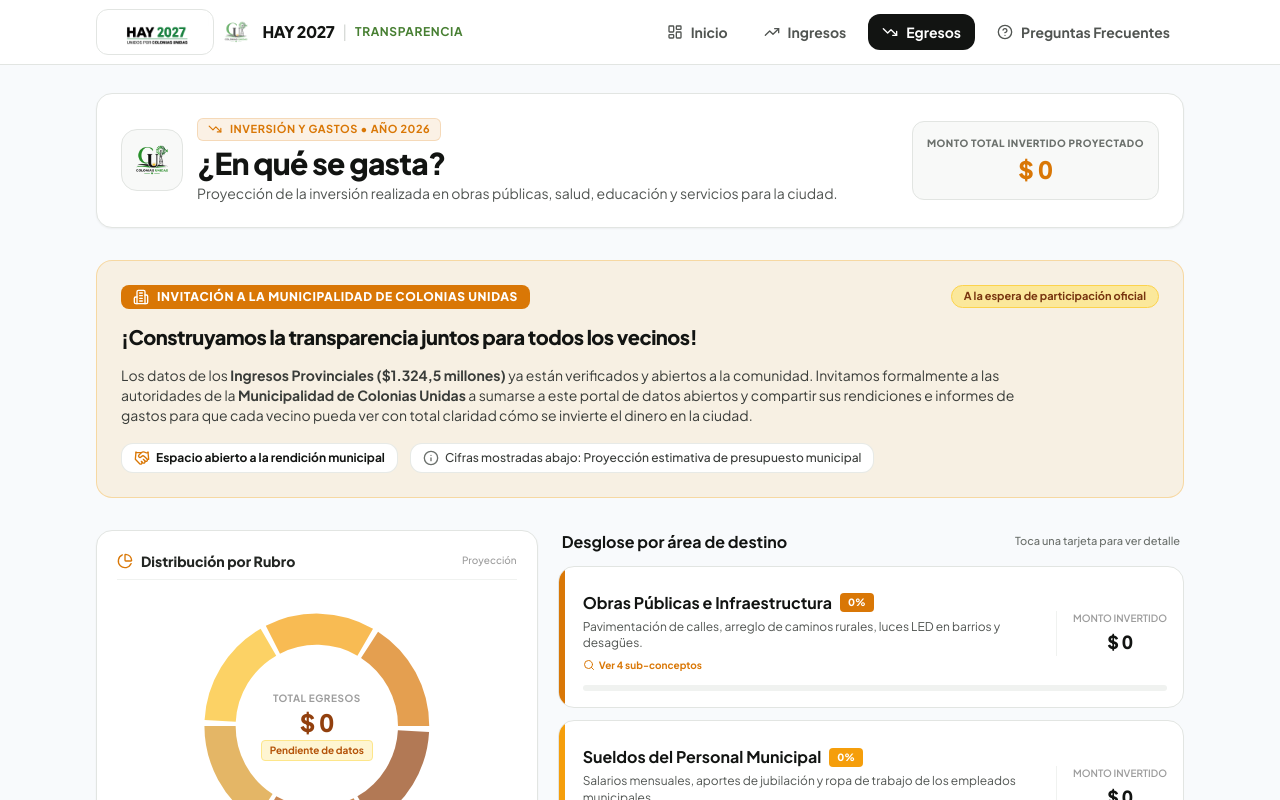
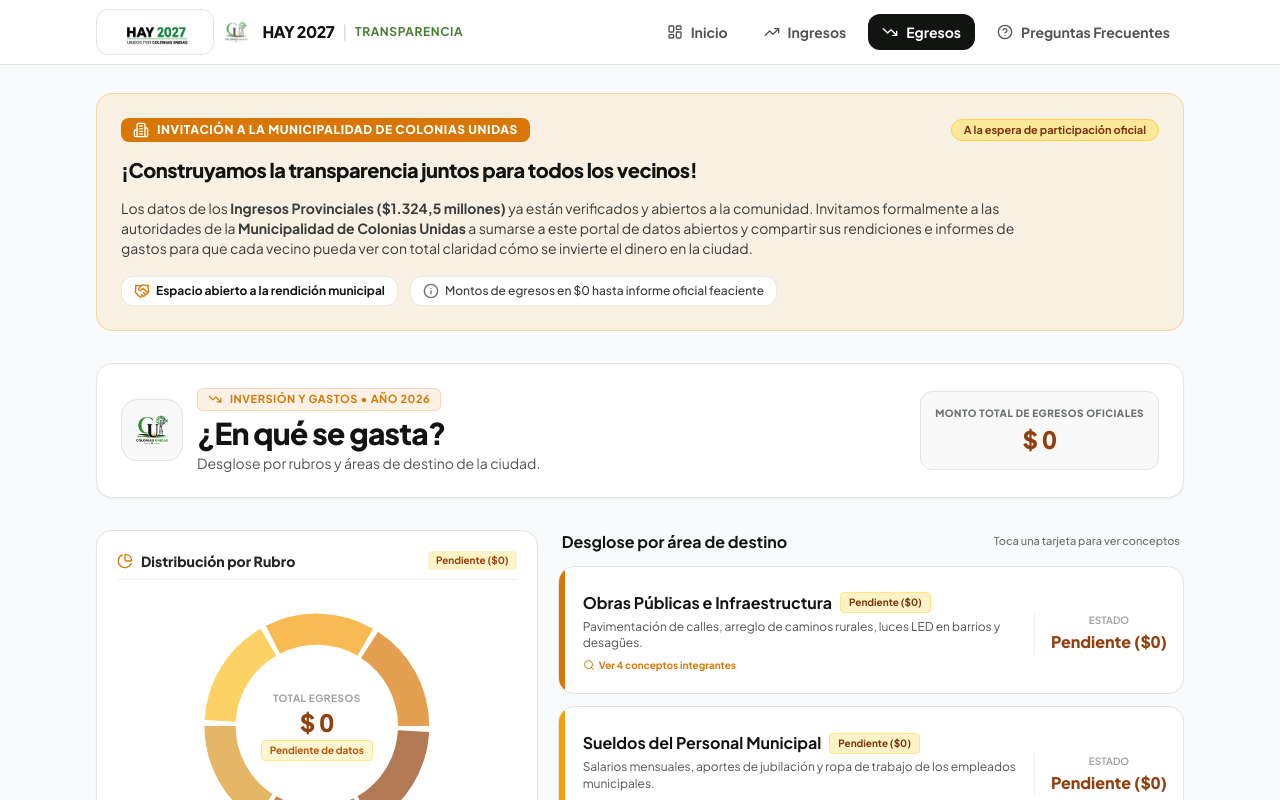
Before and after one commit to ulicseg/ColoniasUnidas, a React (Vite) app: page /egresos in a window 1280 px wide. Shown: the top 800 px of the page. Built offline with nearby package versions, Linux system fonts and the light colour scheme.

Commit message:
Ubicar el banner de invitación a la Municipalidad arriba del todo en la vista de Egresos

```diff
--- a/src/pages/Egresos.tsx
+++ b/src/pages/Egresos.tsx
@@ -16,44 +16,7 @@ export const Egresos: React.FC = () => {
   return (
     <div className="space-y-6 sm:space-y-8 py-1 animate-in fade-in duration-300 max-w-6xl mx-auto px-1 sm:px-0">
 
-      {/* Header de Sección Responsivo */}
-      <div className="bg-white rounded-2xl p-4 sm:p-6 border border-neutral-200 shadow-sm">
-        <div className="flex flex-col sm:flex-row sm:items-center justify-between gap-4">
-          <div className="flex items-center gap-3.5">
-            <div className="bg-neutral-50 p-2.5 rounded-2xl border border-neutral-200 shadow-xs shrink-0 hidden sm:block">
-              <img
-                src="/assets/logo-cu.png"
-                alt="Emblema Colonias Unidas"
-                className="h-10 w-10 object-contain"
-              />
-            </div>
-            <div>
-              <div className="inline-flex items-center gap-2 text-brand-amber bg-brand-amber/10 border border-brand-amber/20 px-2.5 py-0.5 rounded-md text-[11px] font-bold uppercase tracking-wider mb-1">
-                <TrendingDown className="w-3.5 h-3.5" />
-                <span>Inversión y Gastos • {periodoActual}</span>
-              </div>
-              <h1 className="text-xl sm:text-2xl lg:text-3xl font-black text-neutral-900 tracking-tight">
-                ¿En qué se gasta?
-              </h1>
-              <p className="text-xs sm:text-sm text-neutral-600 max-w-2xl leading-relaxed mt-0.5">
-                Proyección de la inversión realizada en obras públicas, salud, educación y servicios para la ciudad.
-              </p>
-            </div>
-          </div>
-
-          {/* Monto Total Invertido */}
-          <div className="bg-neutral-50 border border-neutral-200 rounded-xl p-3.5 text-center shrink-0 min-w-full sm:min-w-[210px] self-center sm:self-auto">
-            <span className="text-[10px] font-extrabold text-neutral-500 uppercase tracking-wider block text-center">
-              Monto Total Invertido Proyectado
-            </span>
-            <span className="text-xl sm:text-2xl font-black text-brand-amber block mt-0.5 tabular-nums text-center">
-              {formatCurrency(totalEgresos)}
-            </span>
-          </div>
-        </div>
-      </div>
-
-      {/* Banner de Invitación Abierta a la Municipalidad */}
+      {/* Banner de Invitación a la Municipalidad - ARRIBA DEL TODO */}
       <div className="bg-amber-500/10 border border-amber-500/30 rounded-2xl p-5 sm:p-6 text-neutral-900 space-y-3.5 shadow-xs">
         <div className="flex flex-col sm:flex-row items-start sm:items-center justify-between gap-3">
           <div className="inline-flex items-center gap-2 bg-brand-amber text-white px-3 py-1 rounded-lg text-xs font-black uppercase tracking-wider">
@@ -80,8 +43,45 @@ export const Egresos: React.FC = () => {
           </span>
           <span className="flex items-center gap-1.5 bg-white px-3 py-1.5 rounded-xl border border-neutral-200/80 shadow-2xs">
             <Info className="w-4 h-4 text-neutral-500" />
-            <span>Cifras mostradas abajo: Proyección estimativa de presupuesto municipal</span>
+            <span>Montos de egresos en $0 hasta informe oficial feaciente</span>
           </span>
+        </div>
+      </div>
+
+      {/* Header de Sección Responsivo */}
+      <div className="bg-white rounded-2xl p-4 sm:p-6 border border-neutral-200 shadow-sm">
+        <div className="flex flex-col sm:flex-row sm:items-center justify-between gap-4">
+          <div className="flex items-center gap-3.5">
+            <div className="bg-neutral-50 p-2.5 rounded-2xl border border-neutral-200 shadow-xs shrink-0 hidden sm:block">
+              <img
+                src="/assets/logo-cu.png"
+                alt="Emblema Colonias Unidas"
+                className="h-10 w-10 object-contain"
+              />
+            </div>
+            <div>
+              <div className="inline-flex items-center gap-2 text-brand-amber bg-brand-amber/10 border border-brand-amber/20 px-2.5 py-0.5 rounded-md text-[11px] font-bold uppercase tracking-wider mb-1">
+                <TrendingDown className="w-3.5 h-3.5" />
+                <span>Inversión y Gastos • {periodoActual}</span>
+              </div>
+              <h1 className="text-xl sm:text-2xl lg:text-3xl font-black text-neutral-900 tracking-tight">
+                ¿En qué se gasta?
+              </h1>
+              <p className="text-xs sm:text-sm text-neutral-600 max-w-2xl leading-relaxed mt-0.5">
+                Desglose por rubros y áreas de destino de la ciudad.
+              </p>
+            </div>
+          </div>
+
+          {/* Monto Total Invertido */}
+          <div className="bg-neutral-50 border border-neutral-200 rounded-xl p-3.5 text-center shrink-0 min-w-full sm:min-w-[210px] self-center sm:self-auto">
+            <span className="text-[10px] font-extrabold text-neutral-500 uppercase tracking-wider block text-center">
+              Monto Total de Egresos Oficiales
+            </span>
+            <span className="text-xl sm:text-2xl font-black text-amber-800 block mt-0.5 tabular-nums text-center">
+              {formatCurrency(totalEgresos)}
+            </span>
+          </div>
         </div>
       </div>
 
@@ -95,7 +95,7 @@ export const Egresos: React.FC = () => {
               <PieChartIcon className="w-4 h-4 text-brand-amber" />
               <span>Distribución por Rubro</span>
             </h2>
-            <span className="text-[10px] text-neutral-400 font-medium">Proyección</span>
+            <span className="text-[10px] text-amber-800 font-bold bg-amber-100 px-2 py-0.5 rounded">Pendiente ($0)</span>
           </div>
 
           <div className="w-full py-1">
@@ -103,7 +103,7 @@ export const Egresos: React.FC = () => {
           </div>
 
           <p className="text-[11px] text-neutral-400 text-center font-medium pt-1">
-            Toca o pasa sobre una sección para ver el monto invertido.
+            Toca o pasa sobre una sección para ver el rubro.
           </p>
         </div>
 
@@ -114,7 +114,7 @@ export const Egresos: React.FC = () => {
               Desglose por área de destino
             </h2>
             <span className="text-[11px] font-medium text-neutral-500 hidden sm:inline">
-              Toca una tarjeta para ver detalle
+              Toca una tarjeta para ver conceptos
             </span>
           </div>
 
@@ -137,10 +137,9 @@ export const Egresos: React.FC = () => {
                       {item.nombre}
                     </h3>
                     <span
-                      className="text-[10px] font-extrabold px-2 py-0.5 rounded text-white shrink-0"
-                      style={{ backgroundColor: item.color || '#d97706' }}
+                      className="text-[10px] font-bold px-2 py-0.5 rounded bg-amber-100 text-amber-900 border border-amber-200 shrink-0"
                     >
-                      {item.porcentaje}%
+                      Pendiente ($0)
                     </span>
                   </div>
                   <p className="text-xs text-neutral-600 leading-snug font-normal">
@@ -149,31 +148,18 @@ export const Egresos: React.FC = () => {
 
                   <span className="inline-flex items-center gap-1 text-[10px] font-bold text-brand-amber pt-0.5 group-hover:underline">
                     <Search className="w-3 h-3" />
-                    <span>Ver {item.detalles.length} sub-conceptos</span>
+                    <span>Ver {item.detalles.length} conceptos integrantes</span>
                   </span>
                 </div>
 
                 {/* Monto Invertido */}
                 <div className="text-left sm:text-center shrink-0 border-t sm:border-t-0 sm:border-l border-neutral-100 pt-2 sm:pt-0 sm:pl-4 w-full sm:w-auto">
                   <span className="text-[10px] text-neutral-400 font-semibold block uppercase">
-                    Monto Invertido
+                    Estado
                   </span>
-                  <span className="text-base sm:text-lg font-black text-neutral-900 tabular-nums block mt-0.5">
-                    {formatCurrency(item.monto)}
+                  <span className="text-sm sm:text-base font-black text-amber-800 tabular-nums block mt-0.5">
+                    Pendiente ($0)
                   </span>
-                </div>
-              </div>
-
-              {/* Progress bar visual */}
-              <div className="mt-2.5 pl-2">
-                <div className="w-full bg-neutral-100 rounded-full h-1.5 overflow-hidden">
-                  <div
-                    className="h-full rounded-full transition-all duration-500"
-                    style={{
-                      width: `${item.porcentaje}%`,
-                      backgroundColor: item.color || '#d97706'
-                    }}
-                  />
                 </div>
               </div>
 
```
